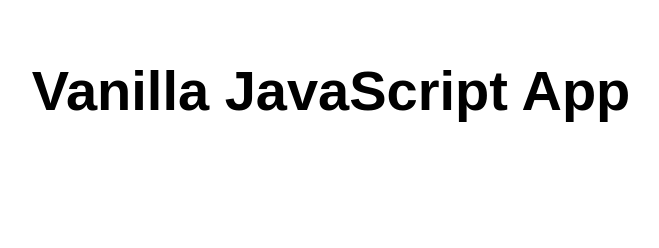
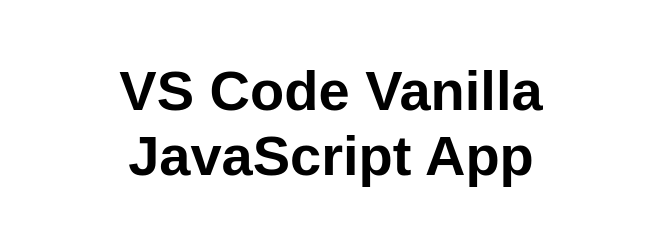
Before and after one commit to palegret/vscode-static-web-app, a plain HTML site: page index.html in a window 1280 px wide. Shown: the whole page, without its empty margins (309-968 px from the left). Drawn offline with Linux system fonts and the light colour scheme.

Commit message:
Updated app and title and heading.

```diff
--- a/index.html
+++ b/index.html
@@ -5,12 +5,12 @@
   <meta charset="UTF-8">
   <meta name="viewport" content="width=device-width, initial-scale=1.0">
   <link rel="stylesheet" href="styles.css">
-  <title>Vanilla JavaScript App</title>
+  <title>VS Code Vanilla JavaScript App</title>
 </head>
 
 <body>
   <main>
-    <h1>Vanilla JavaScript App</h1>
+    <h1>VS Code Vanilla JavaScript App</h1>
   </main>
 </body>
 
```
